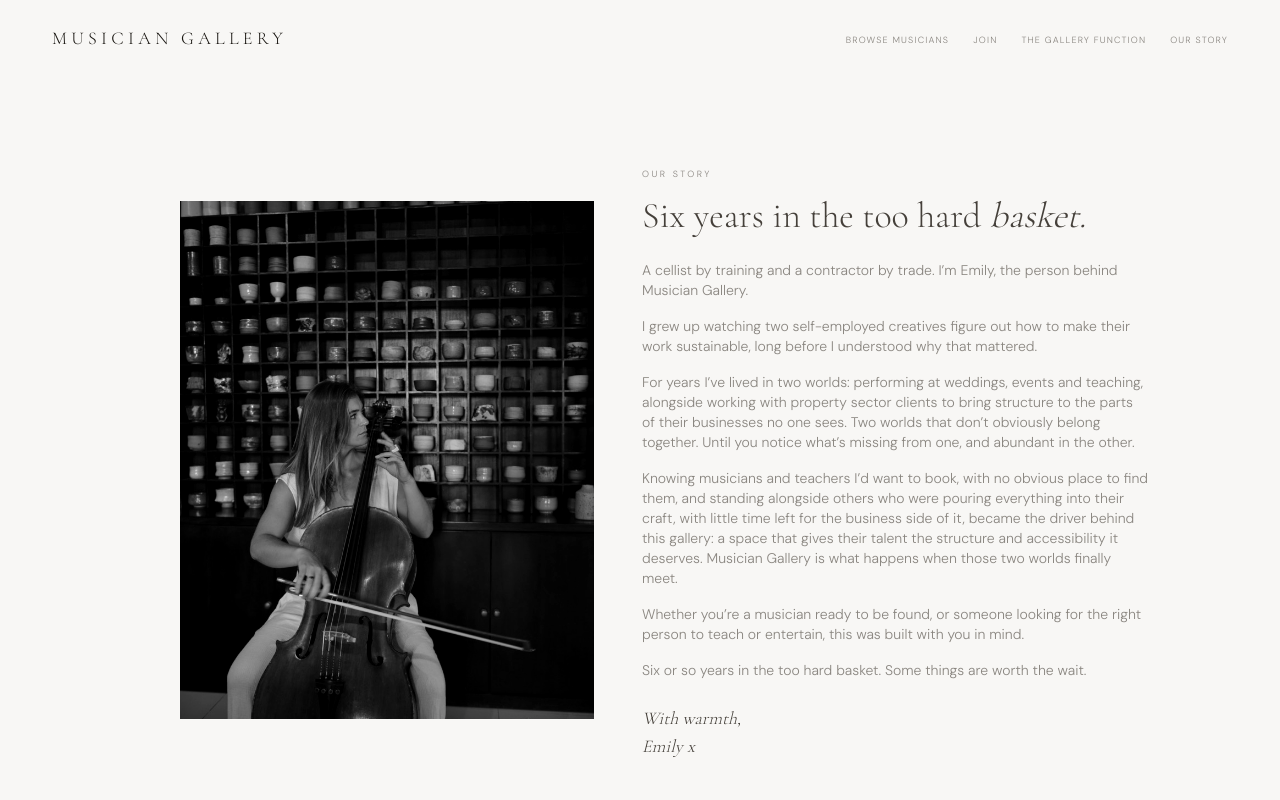
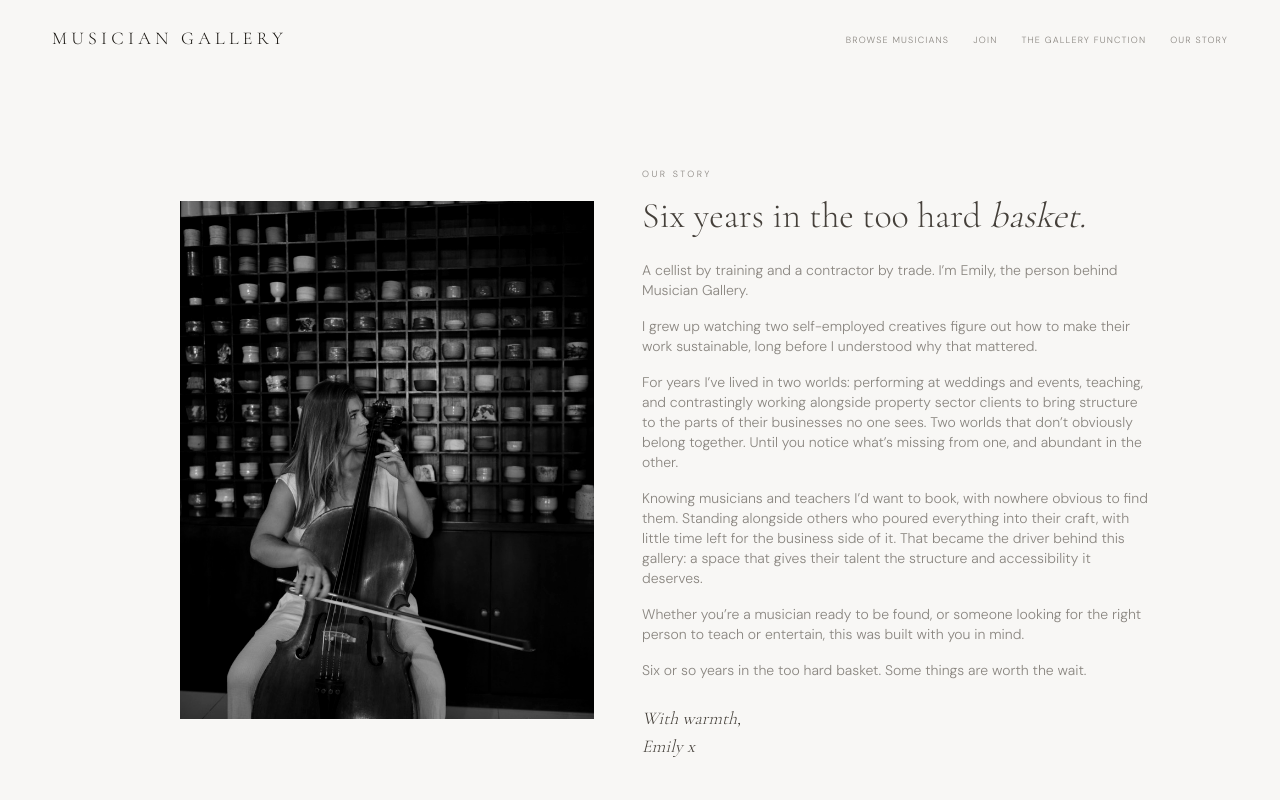
Before and after one commit to musiciangallery/Musician-Gallery, a Next.js app: page /our-story in a window 1280 px wide. Shown: the top 800 px of the page. Built offline with nearby package versions, Linux system fonts and the light colour scheme.

Commit message:
Update page.tsx

```diff
--- a/src/app/our-story/page.tsx
+++ b/src/app/our-story/page.tsx
@@ -32,21 +32,20 @@ export default function OurStoryPage() {
           mattered.
         </p>
         <p className="text-sm text-mid mb-4">
-          For years I&rsquo;ve lived in two worlds: performing at weddings,
-          events and teaching, alongside working with property sector
-          clients to bring structure to the parts of their businesses no
-          one sees. Two worlds that don&rsquo;t obviously belong together.
-          Until you notice what&rsquo;s missing from one, and abundant in
-          the other.
+          For years I&rsquo;ve lived in two worlds: performing at weddings
+          and events, teaching, and contrastingly working alongside
+          property sector clients to bring structure to the parts of
+          their businesses no one sees. Two worlds that don&rsquo;t
+          obviously belong together. Until you notice what&rsquo;s
+          missing from one, and abundant in the other.
         </p>
         <p className="text-sm text-mid mb-4">
-          Knowing musicians and teachers I&rsquo;d want to book, with no
-          obvious place to find them, and standing alongside others who
-          were pouring everything into their craft, with little time left
-          for the business side of it, became the driver behind this
+          Knowing musicians and teachers I&rsquo;d want to book, with
+          nowhere obvious to find them. Standing alongside others who
+          poured everything into their craft, with little time left for
+          the business side of it. That became the driver behind this
           gallery: a space that gives their talent the structure and
-          accessibility it deserves. Musician Gallery is what happens when
-          those two worlds finally meet.
+          accessibility it deserves.
         </p>
         <p className="text-sm text-mid mb-4">
           Whether you&rsquo;re a musician ready to be found, or someone
```
